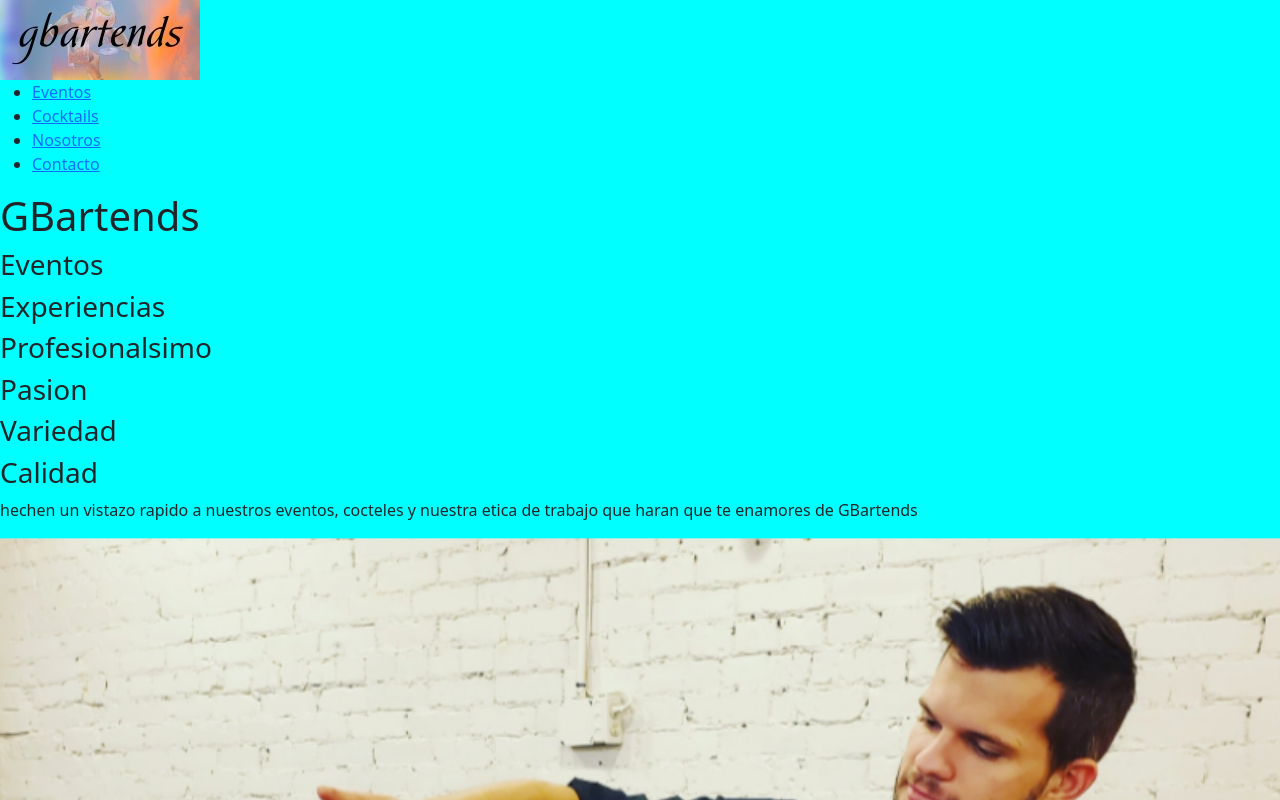
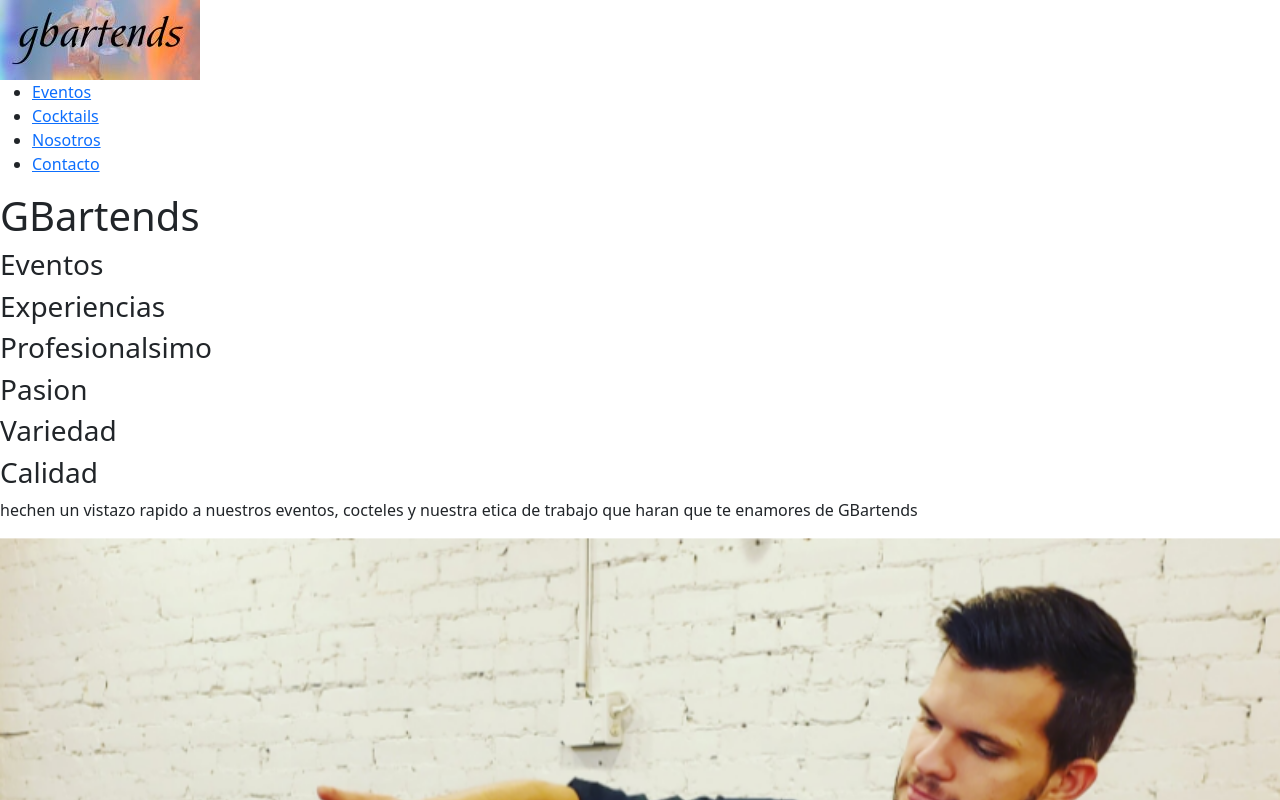
Before and after one commit to santiagovalli/coder-house-proyect, a website: page index.html in a window 1280 px wide. Shown: the top 800 px of the page. Drawn offline with nearby package versions, Linux system fonts and the light colour scheme.

Commit message:
linkeado de scss a css segundo intento

```diff
--- a/estilos/style.css
+++ b/estilos/style.css
@@ -1,3 +1 @@
-body{background-color: aqua;}
-
 /*# sourceMappingURL=style.css.map */
```
